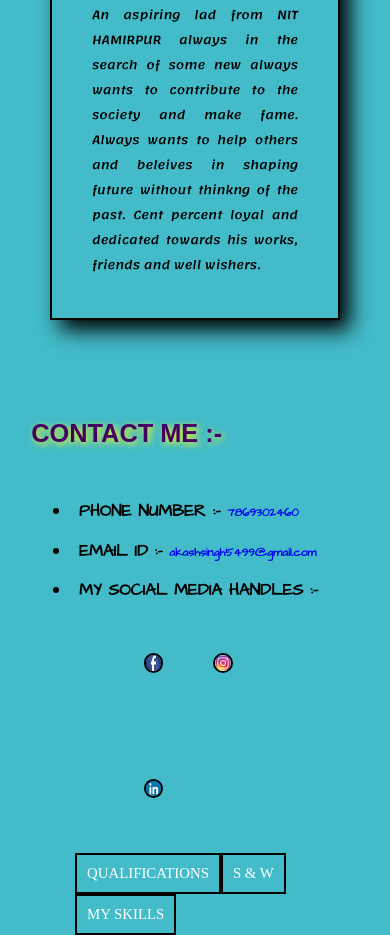
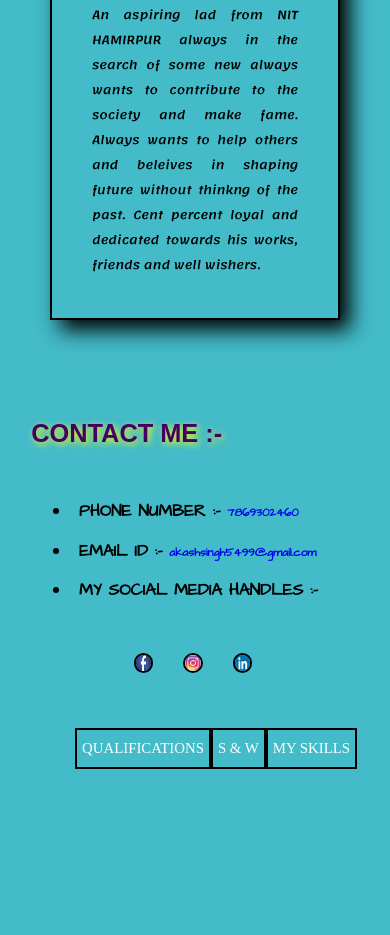
Before and after one commit to asnith/resume-contact-me, a plain HTML site: page index.html in a window 390 px wide. Shown: the part 887-1822 px from the top of the page. After the commit the page ends 1656 px from the top, so only its background shows below. Drawn offline with Linux system fonts and the light colour scheme; a web font is replaced by a local one.

Commit message:
Update index.html

```diff
--- a/index.html
+++ b/index.html
@@ -135,7 +135,8 @@
       float: left;
 
      }
-     .mno {padding-right: 60px;}
+     .mno {padding-right: 60px;
+      clear: right;}
      .assss a {
 
       display: block;
@@ -143,7 +144,7 @@
       color: white;
       text-align: center;
       font-size: 3.8vw;
-      padding: 10px 10px;
+      padding: 10px 5px;
       text-decoration: none;
      }
       .vk {
@@ -156,7 +157,7 @@
      }
      .a123 {
       float: left;
-      margin:50px 25px 50px;
+      margin:50px 15px 50px;
      }
       .assss a:hover {
     background-color: red;
@@ -189,7 +190,7 @@
     </p>
     </div>
     <div class="col-l-12">
-      <div class="r1"><a href="https://asnith.github.io/resume/"><div class="w1">&laquo; BACK</div></a></div>
+      <div class="r1"><a href="file:///C:/Users/ACER/Desktop/Resume.html"><div class="w1">&laquo; BACK</div></a></div>
     <p class="text2" id="move1">&quot; The meeting of two personalities is like the contact of two chemical substances: if there is any reaction, both are transformed and catalysed&nbsp;&quot;</p><br><br>
 
     </div>
@@ -207,9 +208,9 @@
     </ul>
     <br>
     <ul class="aw">
-      <li class="assss"><a href="https://asnith.github.io/resume-qualifications/">QUALIFICATIONS</a></li>
-      <li class="assss"><a href="https://asnith.github.io/resume-strength-weakness/">S & W</a></li>
-      <li class="assss"><a href="https://asnith.github.io/resume-my-skills/">MY SKILLS</a></li>
+      <li class="assss"><a href="file:///C:/Users/ACER/Desktop/Resume1.html">QUALIFICATIONS</a></li>
+      <li class="assss"><a href="file:///C:/Users/ACER/Desktop/Resume2.html">S & W</a></li>
+      <li class="assss"><a href="file:///C:/Users/ACER/Desktop/Resume3.html">MY SKILLS</a></li>
     </ul>
   </div>
 
```
